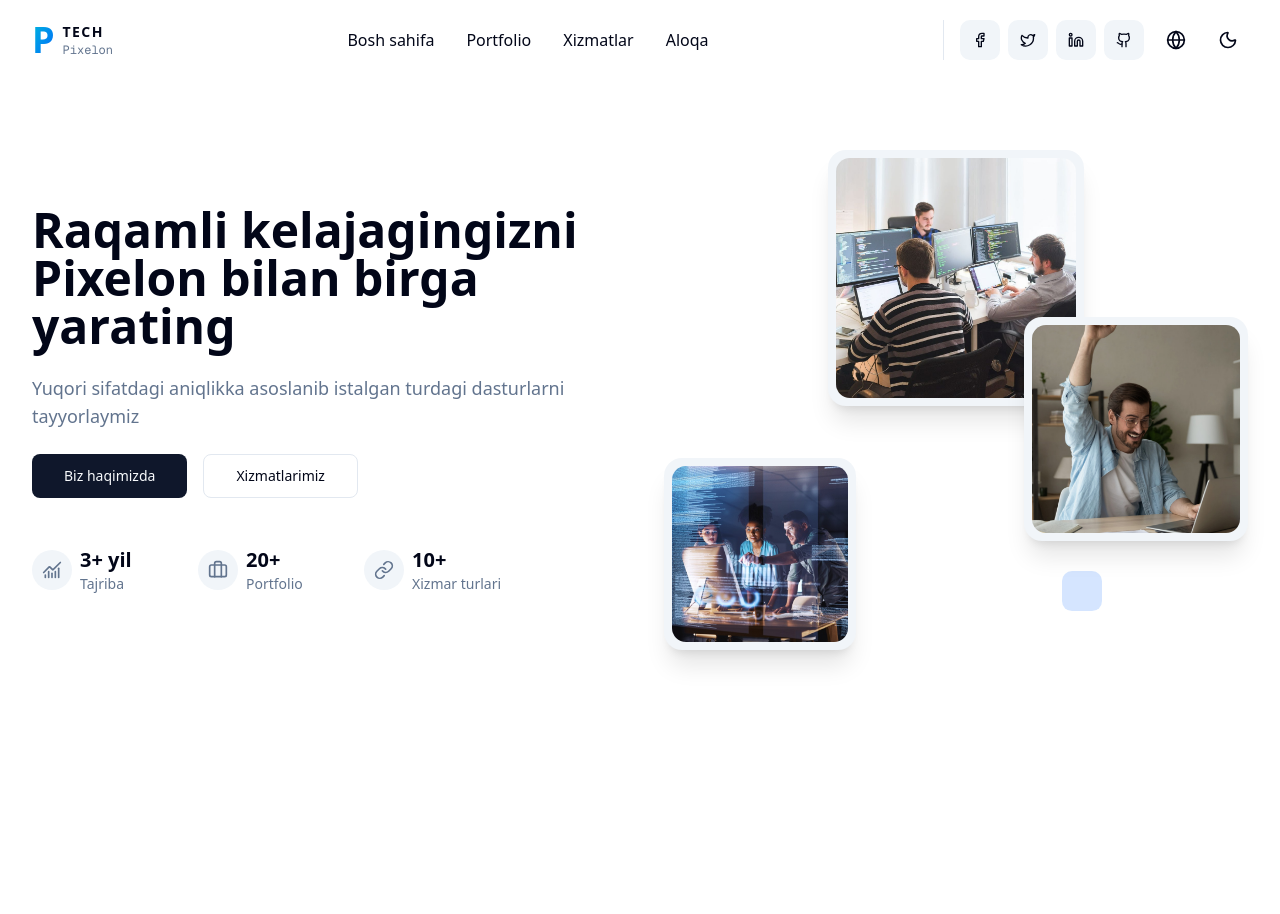
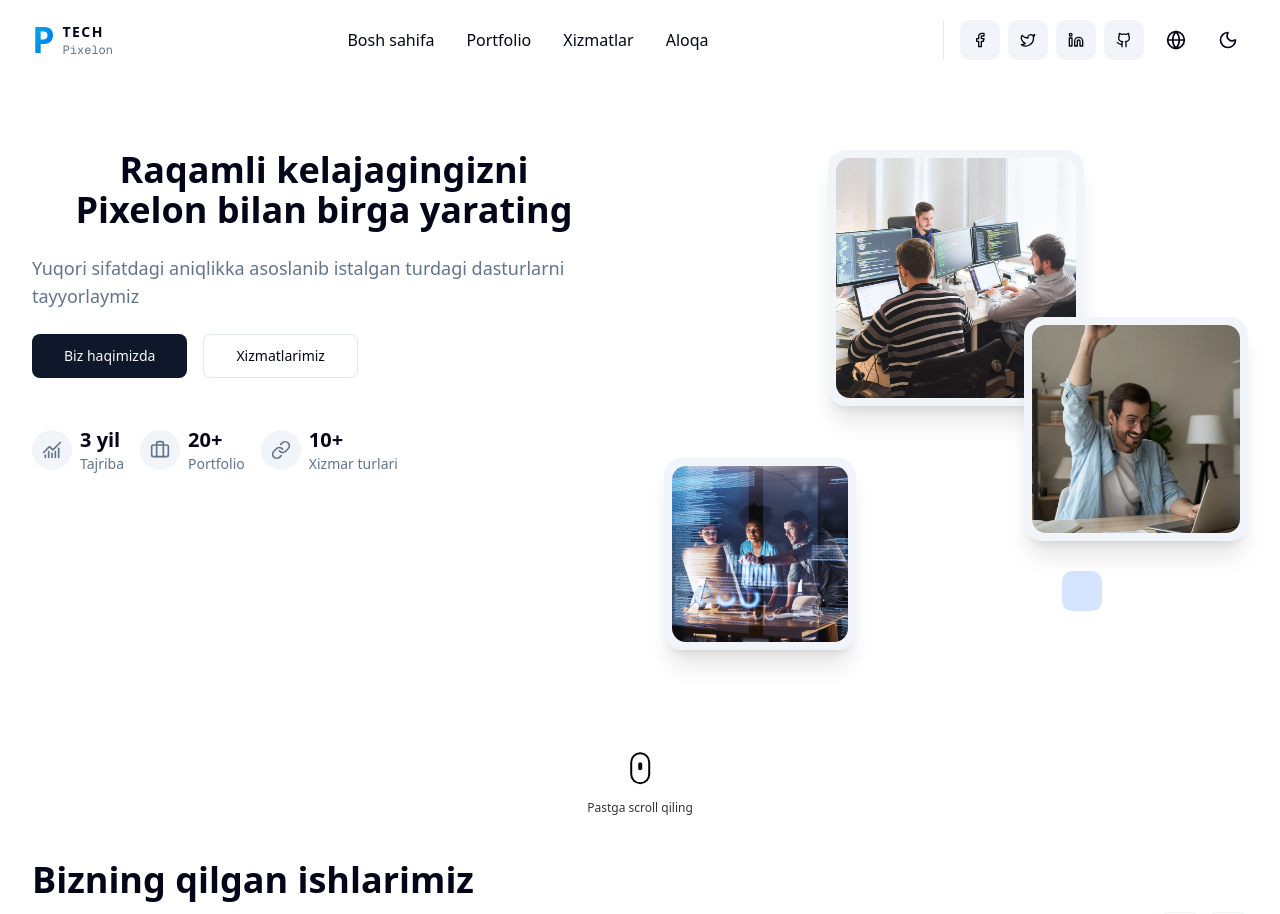
Before and after one commit to anvaroofCoding/PIXELON, a Next.js app: page / in a window 1280 px wide. Shown: the top 914 px of the page. Built offline with nearby package versions, Linux system fonts and the light colour scheme.

Commit message:
fourth push

```diff
--- a/src/components/blocks/gallery6.jsx
+++ b/src/components/blocks/gallery6.jsx
@@ -74,7 +74,7 @@
 		}
 	}, [carouselApi])
 	return (
-		<section className='py-32'>
+		<section className='py-15'>
 			<div className='container'>
 				<div className='mb-8 flex flex-col justify-between md:mb-14 md:flex-row md:items-end lg:mb-16'>
 					<div>
--- a/src/components/ui/feature-shader-cards.jsx
+++ b/src/components/ui/feature-shader-cards.jsx
@@ -382,13 +382,13 @@
 	}
 
 	return (
-		<section className='min-h-screen py-20 px-4 bg-gradient-to-br from-gray-50 to-gray-100 dark:from-background dark:to-background'>
+		<section className='min-h-screen py-10 px-4 bg-gradient-to-br from-gray-50 to-gray-100 dark:from-background dark:to-background'>
 			<div className='max-w-7xl mx-auto'>
 				<div className='text-center mb-16'>
 					<h2 className='lg:mb-6 text-2xl md:text-4xl font-semibold  text-gray-900 dark:text-white'>
 						Xizmat turlari
 					</h2>
-					<p className='text-xl text-gray-600  dark:text-gray-300 max-w-3xl mx-auto leading-relaxed'>
+					<p className='md:text-xl text-md text-gray-600  dark:text-gray-300 max-w-3xl mx-auto leading-relaxed'>
 						Dasturlash sohasida eng talabgir xizmat turlarini taqdim etamiz.
 						Bizning tajribali jamoamiz sizning biznesingiz uchun eng yaxshi
 						yechimlarni yaratishga tayyor
--- a/src/components/ui/hero-section-9.jsx
+++ b/src/components/ui/hero-section-9.jsx
@@ -40,7 +40,7 @@
 }) {
 	return (
 		<section className={cn('bg-background py-24 overflow-hidden', className)}>
-			<div className='container mx-auto grid lg:grid-cols-2 gap-12 items-center'>
+			<div className='container grid lg:grid-cols-2 gap-12'>
 				{/* TEXT */}
 				<motion.div
 					variants={container}
@@ -48,7 +48,10 @@
 					animate='show'
 					className='text-center lg:text-left space-y-6'
 				>
-					<motion.h1 variants={item} className='text-5xl font-bold'>
+					<motion.h1
+						variants={item}
+						className='text-5xl md:text-4xl text-center font-bold'
+					>
 						{title}
 					</motion.h1>
 
@@ -72,10 +75,7 @@
 						className='flex gap-4 justify-center lg:justify-start pt-6 overflow-x-auto scrollbar-hide'
 					>
 						{stats.map((s, i) => (
-							<div
-								key={i}
-								className='flex gap-2 items-center min-w-[120px] sm:min-w-[150px]'
-							>
+							<div key={i} className='flex gap-2 items-center '>
 								<div className='h-8 w-8 sm:h-10 sm:w-10 rounded-full bg-muted flex items-center justify-center'>
 									{s.icon}
 								</div>
--- a/src/design/for.header.jsx
+++ b/src/design/for.header.jsx
@@ -26,7 +26,7 @@
 		],
 		stats: [
 			{
-				value: '3+ yil',
+				value: '3 yil',
 				label: 'Tajriba',
 				icon: <ChartNoAxesCombined className='h-5 w-5 text-muted-foreground' />,
 			},
--- a/src/design/for.scroll.icon.jsx
+++ b/src/design/for.scroll.icon.jsx
@@ -11,7 +11,7 @@
 					repeat: Infinity,
 					ease: 'easeInOut',
 				}}
-				className='w-5 h-8 rounded-full border-2 border-white/70 flex justify-center pt-2'
+				className='w-5 h-8 rounded-full border-2 dark:border-white/70 border-black flex justify-center pt-2'
 			>
 				<motion.span
 					animate={{ opacity: [1, 0, 1] }}
@@ -19,11 +19,11 @@
 						duration: 1.4,
 						repeat: Infinity,
 					}}
-					className='w-1 h-2 bg-white/80 rounded-full'
+					className='w-1 h-2 dark:bg-white/80 bg-black rounded-full'
 				/>
 			</motion.div>
 
-			<p className='mt-4 text-xs text-white/70 text-center select-none'>
+			<p className='mt-4 text-xs dark:text-white/70 text-black/80 text-center select-none'>
 				Pastga scroll qiling
 			</p>
 		</div>
```
